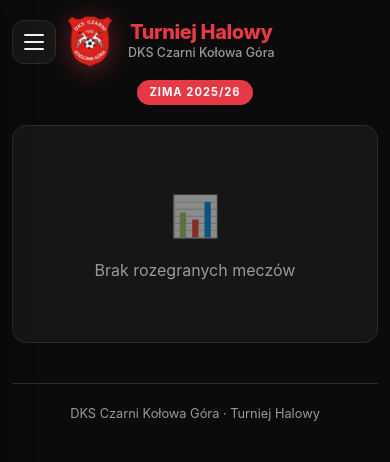
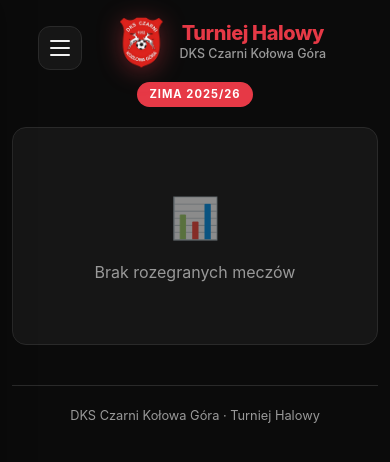
Before and after one commit to maszph/turniej_halowy_2026-27, a plain HTML site: page index.html in a window 390 px wide. Drawn offline with Linux system fonts and the light colour scheme; no server answers.

Commit message:
Adjust header layout and alignment in style.css
Updated header styles for better alignment and spacing.

```diff
--- a/style.css
+++ b/style.css
@@ -612,7 +612,7 @@ input:focus, select:focus {
 .header-top {
   display: flex;
   align-items: center;
-  justify-content: space-between;
+  justify-content: center;
   gap: 8px;
   margin-bottom: 8px;
 }
@@ -621,7 +621,7 @@ input:focus, select:focus {
   display: flex;
   align-items: center;
   gap: 12px;
-  flex: 1;
+  flex: 0 1 auto;
   justify-content: center;
   min-width: 0;
 }
@@ -658,6 +658,7 @@ input:focus, select:focus {
   cursor: pointer;
   border: 1px solid var(--border);
   flex-shrink: 0;
+  margin: 10px auto 0;
 }
 
 .menu-btn span {
@@ -801,9 +802,6 @@ input:focus, select:focus {
     margin-top: 4px;
   }
 
-  .header-center {
-    justify-content: flex-start;
-  }
 }
 
 @media (min-width: 701px) {
```
